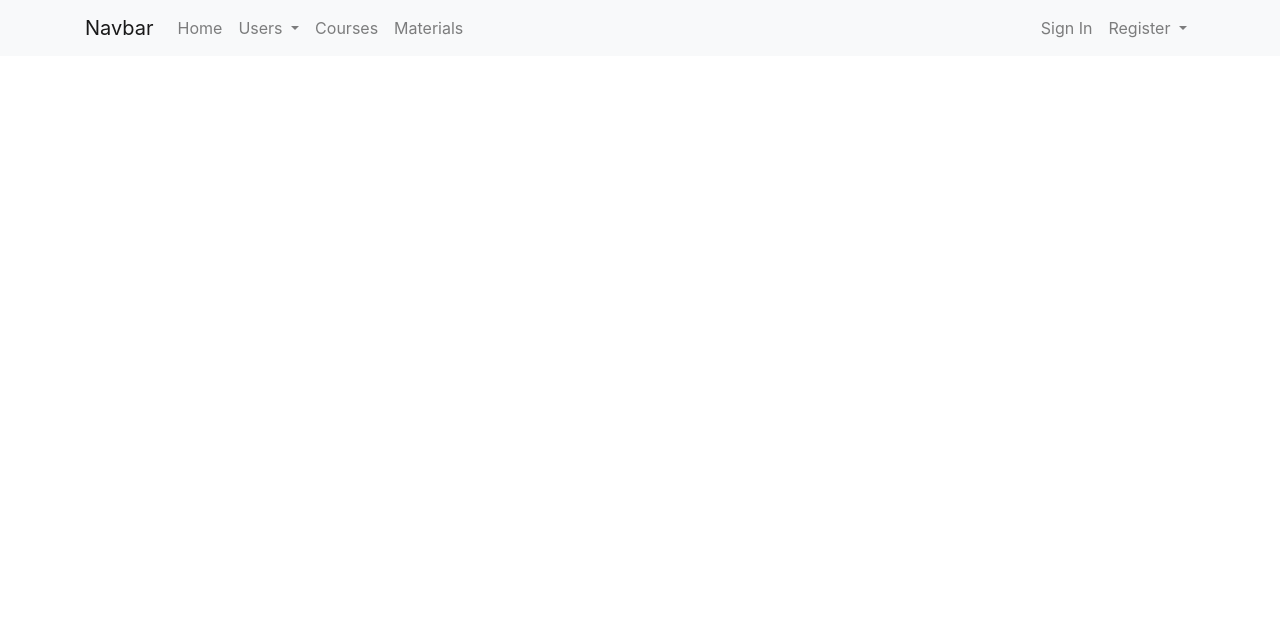
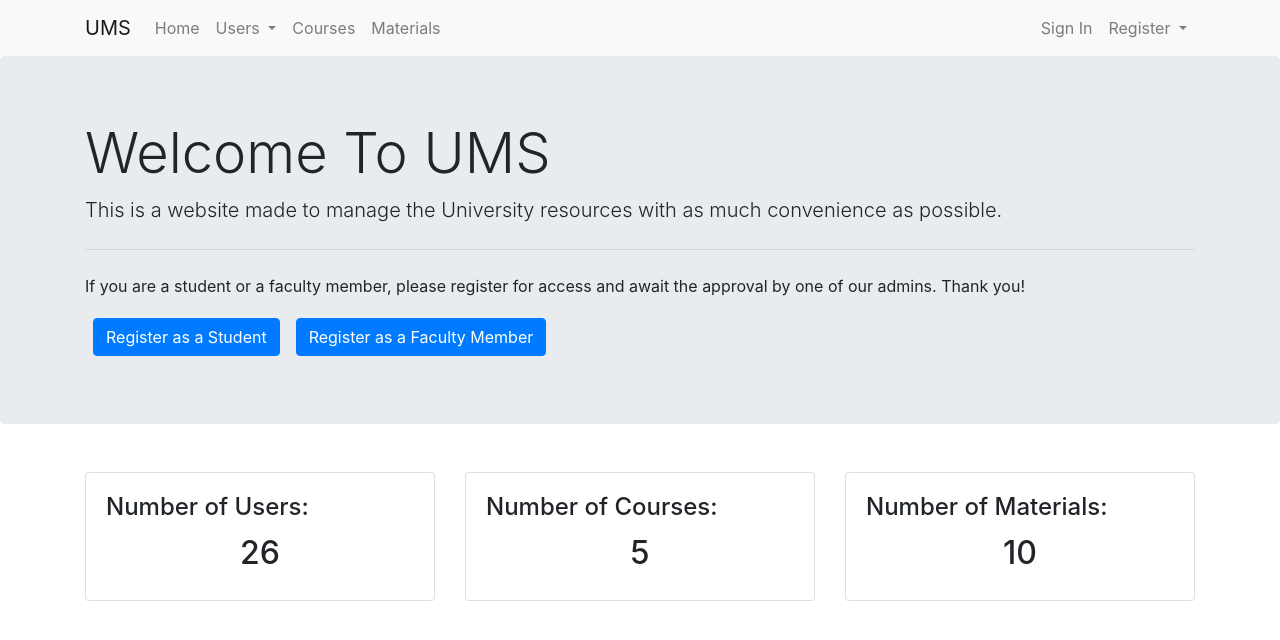
Before and after one commit to abdelazizwf/HCIProject, an Angular app: page /home in a window 1280 px wide. Before the commit this address led to /. Shown: the top 640 px of the page. Built offline with nearby package versions, Linux system fonts and the light colour scheme; data requests are answered from the project's data file.

Commit message:
added home componenet

```diff
--- a/src/app/app-routing.module.ts
+++ b/src/app/app-routing.module.ts
@@ -3,8 +3,13 @@ import { RouterModule, Routes } from '@angular/router';
 import { StudentRegisterComponent } from './components/student-register/student-register.component';
 import { FacultyRegisterComponent } from './components/faculty-register/faculty-register.component';
 import { LoginComponent } from './components/login/login.component';
+import { HomeComponent } from './components/home/home.component';
 
 const routes: Routes = [
+    {
+        path: 'home',
+        component: HomeComponent,
+    },
     {
         path: 'studentRegister',
         component: StudentRegisterComponent,
--- a/src/app/app.module.ts
+++ b/src/app/app.module.ts
@@ -14,6 +14,7 @@ import { AdminModule } from './admin/admin.module';
 import { CourseFormComponent } from './components/course-form/course-form.component';
 import { LoginComponent } from './components/login/login.component';
 import { MaterialFormComponent } from './components/material-form/material-form.component';
+import { HomeComponent } from './components/home/home.component';
 
 @NgModule({
     declarations: [
@@ -25,6 +26,7 @@ import { MaterialFormComponent } from './components/material-form/material-form.
         CourseFormComponent,
         LoginComponent,
         MaterialFormComponent,
+        HomeComponent,
     ],
     imports: [
         BrowserModule,
--- a/src/app/components/header/header.component.html
+++ b/src/app/components/header/header.component.html
@@ -1,6 +1,6 @@
 <nav class="navbar navbar-expand-lg navbar-light bg-light">
     <div class="container">
-        <a class="navbar-brand" href="#">Navbar</a>
+        <a class="navbar-brand" routerLink="/home">UMS</a>
         <button
             class="navbar-toggler"
             type="button"
@@ -16,7 +16,7 @@
         <div class="collapse navbar-collapse" id="navbarSupportedContent">
             <ul class="navbar-nav mr-auto">
                 <li class="nav-item">
-                    <a class="nav-link" routerLink="/">Home</a>
+                    <a class="nav-link" routerLink="/home">Home</a>
                 </li>
                 <li class="nav-item dropdown">
                     <a
--- /dev/null
+++ b/src/app/components/home/home.component.html
@@ -0,0 +1,54 @@
+<div class="jumbotron">
+    <div class="container">
+        <h1 class="display-4">Welcome To UMS</h1>
+        <p class="lead">
+            This is a website made to manage the University resources with as
+            much convenience as possible.
+        </p>
+        <hr class="my-4" />
+        <p>
+            If you are a student or a faculty member, please register for access
+            and await the approval by one of our admins. Thank you!
+        </p>
+        <a
+            class="btn btn-primary btn-md mx-2 my-1"
+            routerLink="/studentRegister"
+            role="button"
+            >Register as a Student</a
+        >
+        <a
+            class="btn btn-primary btn-md mx-2"
+            routerLink="/facultyRegister"
+            role="button"
+            >Register as a Faculty Member</a
+        >
+    </div>
+</div>
+<div class="container my-5">
+    <div class="row">
+        <div class="col col-12 col-sm-4">
+            <div class="card">
+                <div class="card-body">
+                    <h4 class="card-title">Number of Users:</h4>
+                    <h2 class="my-2" style="text-align: center">{{ Unum }}</h2>
+                </div>
+            </div>
+        </div>
+        <div class="col col-12 col-sm-4">
+            <div class="card">
+                <div class="card-body">
+                    <h4 class="card-title">Number of Courses:</h4>
+                    <h2 class="my-2" style="text-align: center">{{ Cnum }}</h2>
+                </div>
+            </div>
+        </div>
+        <div class="col col-12 col-sm-4">
+            <div class="card">
+                <div class="card-body">
+                    <h4 class="card-title">Number of Materials:</h4>
+                    <h2 class="my-2" style="text-align: center">{{ Mnum }}</h2>
+                </div>
+            </div>
+        </div>
+    </div>
+</div>
--- /dev/null
+++ b/src/app/components/home/home.component.ts
@@ -0,0 +1,30 @@
+import { Component, OnInit } from '@angular/core';
+import { MaterialService } from '../../services/material.service';
+import { CourseService } from '../../services/course.service';
+import { StudentService } from '../../services/student.service';
+import { ProfessorService } from '../../services/professor.service';
+
+@Component({
+    selector: 'app-home',
+    templateUrl: './home.component.html',
+    styleUrls: [],
+})
+export class HomeComponent implements OnInit {
+    Unum: number = 0;
+    Cnum: number = 0;
+    Mnum: number = 0;
+
+    constructor(
+        private ms: MaterialService,
+        private cs: CourseService,
+        private ss: StudentService,
+        private ps: ProfessorService
+    ) {}
+
+    ngOnInit(): void {
+        this.ms.getMaterials().subscribe((s) => (this.Mnum += s.length));
+        this.cs.getCourses().subscribe((c) => (this.Cnum += c.length));
+        this.ss.getStudents().subscribe((s) => (this.Unum += s.length));
+        this.ps.getProfessors().subscribe((p) => (this.Unum += p.length));
+    }
+}
```
